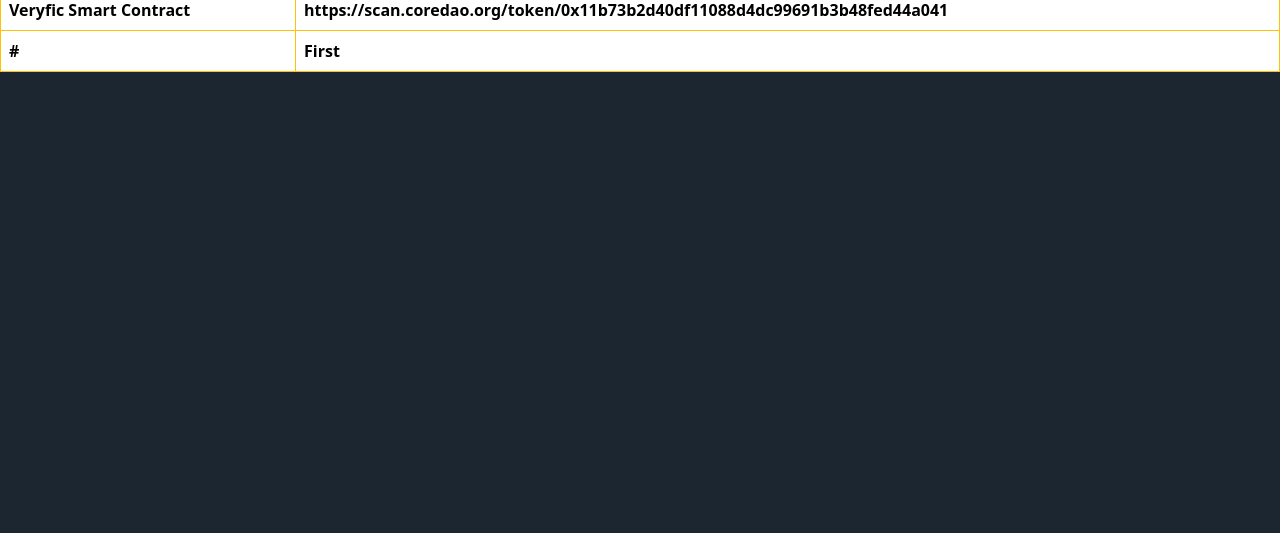
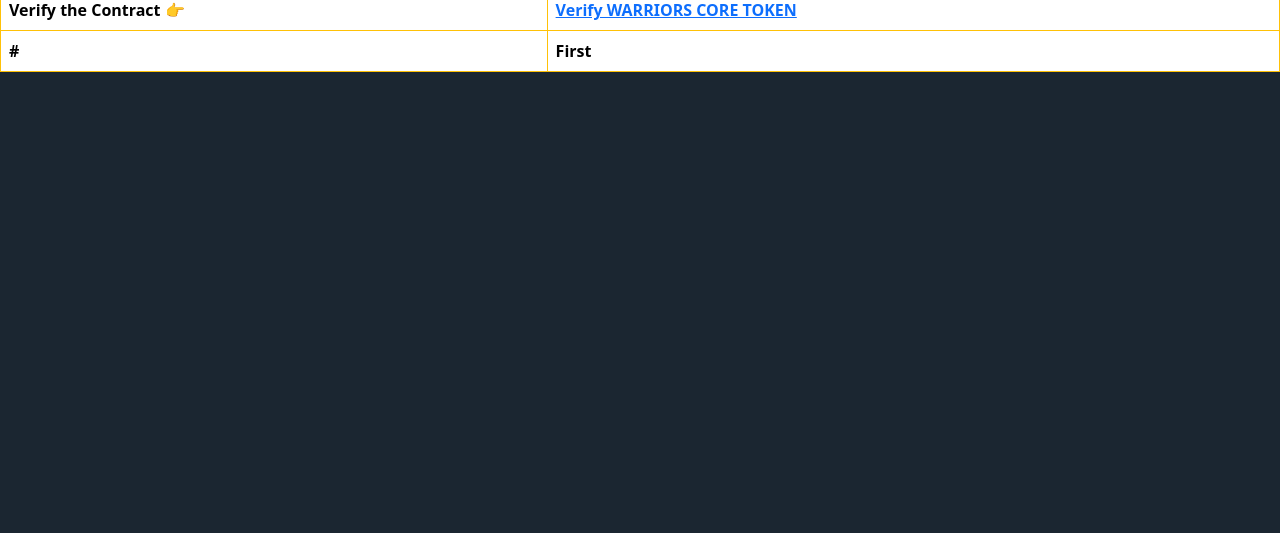
Before and after one commit to warriorscorefighter/fighter, a plain HTML site: page index.html in a window 1280 px wide. Shown: the part 267-800 px from the top of the page. Drawn offline with nearby package versions, Linux system fonts and the light colour scheme.

Commit message:
Update index.html

```diff
--- a/index.html
+++ b/index.html
@@ -18,8 +18,8 @@ background-color: #1b2631
       <table class="table table-bordered border-warning">
        <thead>
     <tr>
-      <th scope="col">Veryfic Smart Contract</th>
-      <th scope="col"> https://scan.coredao.org/token/0x11b73b2d40df11088d4dc99691b3b48fed44a041 </th>
+      <th scope="col">Verify the Contract 👉</th>
+      <th scope="col"><a href="https://scan.coredao.org/token/0x11b73b2d40df11088d4dc99691b3b48fed44a041">Verify WARRIORS CORE TOKEN</a></th>
     </tr>
   </thead>
 
```
